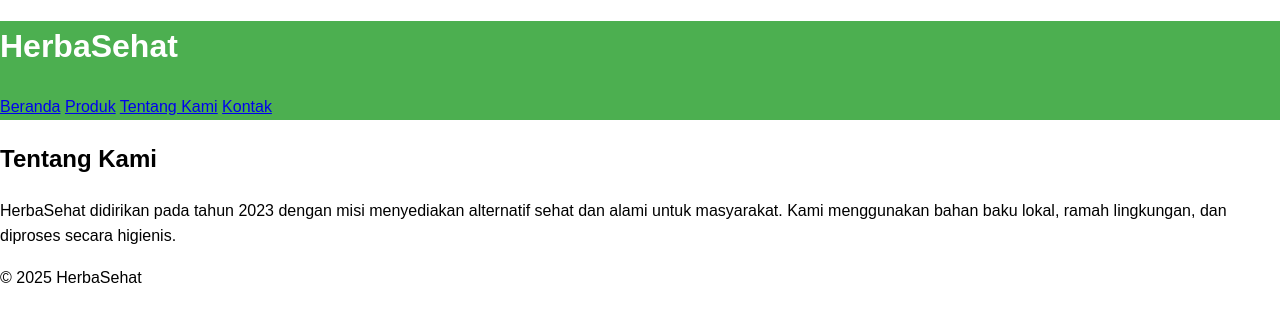
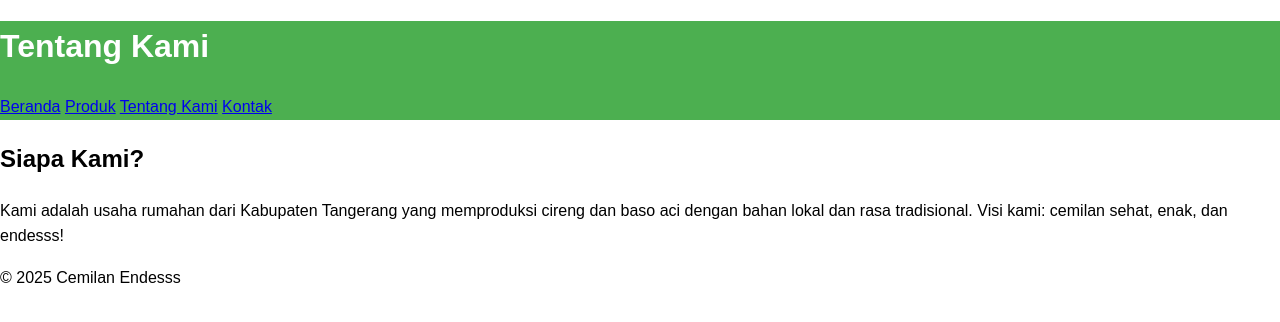
Before and after one commit to mahdaanggraini/cemilan-endes, a plain HTML site: page tentang.html in a window 1280 px wide. Drawn offline with Linux system fonts and the light colour scheme.

Commit message:
Update tentang.html

```diff
--- a/tentang.html
+++ b/tentang.html
@@ -1,15 +1,15 @@
 <!DOCTYPE html>
 <html lang="id">
 <head>
-  <meta charset="UTF-8" />
-  <meta name="viewport" content="width=device-width, initial-scale=1.0" />
-  <title>Tentang Kami - HerbaSehat</title>
-  <meta name="description" content="Pelajari lebih lanjut tentang misi dan visi HerbaSehat dalam menyediakan produk herbal alami.">
-  <link rel="stylesheet" href="style.css" />
+  <meta charset="UTF-8">
+  <meta name="viewport" content="width=device-width, initial-scale=1.0">
+  <title>Tentang Kami - Cemilan Endesss</title>
+  <meta name="description" content="Cemilan Endesss adalah UMKM dari Kabupaten Tangerang yang fokus menjual cemilan cireng dan baso aci homemade.">
+  <link rel="stylesheet" href="style.css">
 </head>
 <body>
   <header>
-    <h1>HerbaSehat</h1>
+    <h1>Tentang Kami</h1>
     <nav>
       <a href="index.html">Beranda</a>
       <a href="produk.html">Produk</a>
@@ -19,12 +19,12 @@
   </header>
 
   <main>
-    <h2>Tentang Kami</h2>
-    <p>HerbaSehat didirikan pada tahun 2023 dengan misi menyediakan alternatif sehat dan alami untuk masyarakat. Kami menggunakan bahan baku lokal, ramah lingkungan, dan diproses secara higienis.</p>
+    <h2>Siapa Kami?</h2>
+    <p>Kami adalah usaha rumahan dari Kabupaten Tangerang yang memproduksi cireng dan baso aci dengan bahan lokal dan rasa tradisional. Visi kami: cemilan sehat, enak, dan endesss!</p>
   </main>
 
   <footer>
-    <p>&copy; 2025 HerbaSehat</p>
+    <p>&copy; 2025 Cemilan Endesss</p>
   </footer>
 </body>
 </html>
```
